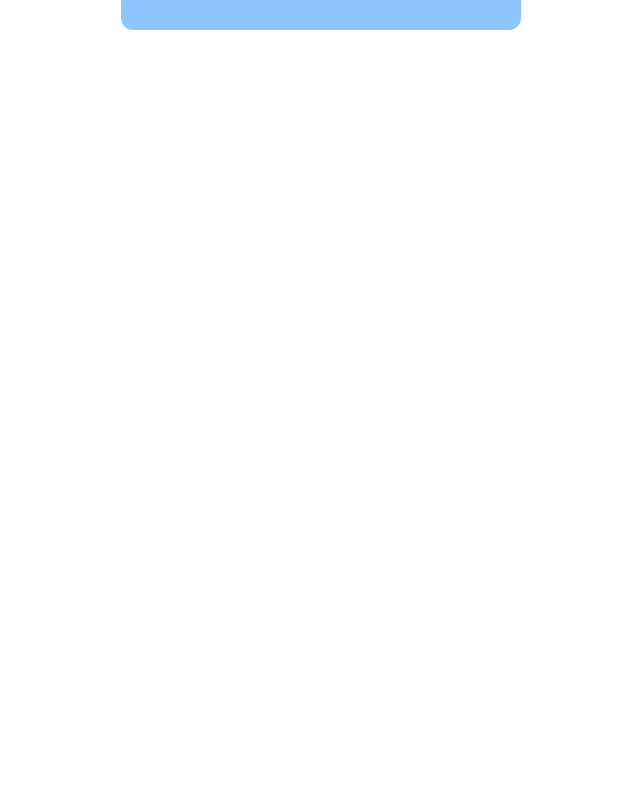
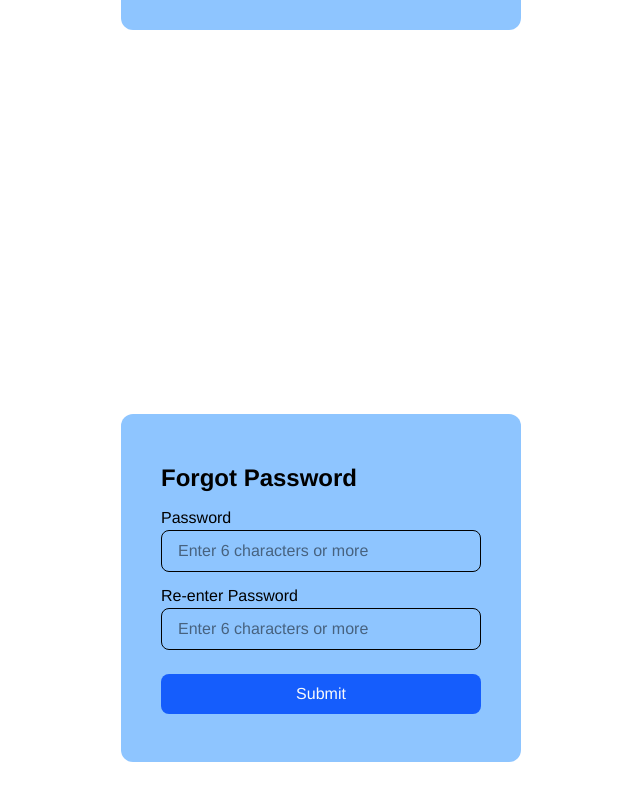
Before and after one commit to JamesBillate/LunasExpress, a Next.js app in the folder lunas-express/: page / in a window 1280 px wide. Shown: the part 1412-2212 px from the top of the page, without its empty margins (319-959 px from the left). Before the commit the page ends 1600 px from the top, so only its background shows below. Built offline with nearby package versions, Linux system fonts and the light colour scheme.

Commit message:
Forgot Password UI

```diff
--- a/lunas-express/src/app/auth_components/AuthForm.jsx
+++ b/lunas-express/src/app/auth_components/AuthForm.jsx
@@ -7,22 +7,28 @@ export default function AuthForm({ title, buttonText, authMode }) {
         <div className="px-10 py-12 bg-blue-300 w-[25rem] rounded-xl">
           <form className="grid">
             <h1 className="text-2xl font-bold">{title}</h1>
+            {authMode === "login" || authMode === "signup" ? (
               <EntryField
                 type="text"
                 label="Email"
                 placeholder="you@example.com"
               />
+            ) : (
+              ""
+            )}
             <EntryField
               type="password"
               label="Password"
               placeholder="Enter 6 characters or more"
             />
-            {authMode === "signup" && (
+            {authMode === "signup" || authMode === "forgotpw" ? (
               <EntryField
                 type="password"
                 label="Re-enter Password"
                 placeholder="Enter 6 characters or more"
               />
+            ) : (
+              ""
             )}
             {authMode === "login" && (
               <div className="mt-2 text-right text-sm cursor-pointer">
@@ -31,7 +37,11 @@ export default function AuthForm({ title, buttonText, authMode }) {
             )}
             <div className="p-2"></div>
             <Button type="submit" label={buttonText} color="bg-blue-600" />
+            {authMode === "login" || authMode === "signup" ? (
               <Button type="button" label="Google" color="bg-red-600" />
+            ) : (
+              ""
+            )}
             {authMode === "signup" && (
               <div className="mt-10 text-center text-sm">
                 Already have an account?
--- /dev/null
+++ b/lunas-express/src/app/auth_components/ForgotPW.jsx
@@ -0,0 +1,13 @@
+import AuthForm from "./AuthForm";
+
+export default function ForgotPW() {
+  return (
+    <>
+      <AuthForm
+        title="Forgot Password"
+        buttonText="Submit"
+        authMode="forgotpw"
+      />
+    </>
+  );
+}
--- a/lunas-express/src/app/page.jsx
+++ b/lunas-express/src/app/page.jsx
@@ -1,11 +1,13 @@
 import Login from "./auth_components/Login.jsx";
 import SignUp from "./auth_components/Signup.jsx";
+import ForgotPW from "./auth_components/ForgotPW.jsx";
 
 export default function Home() {
   return (
     <>
       <SignUp />
       <Login />
+      <ForgotPW />
     </>
   );
 }
```
Lines whose indentation alone changed are shown as unchanged.
